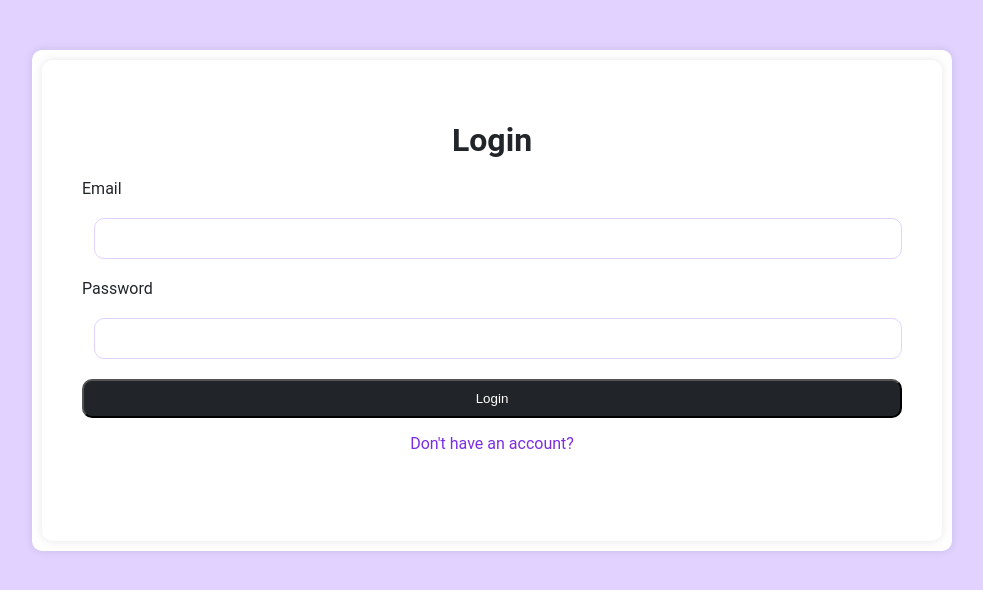
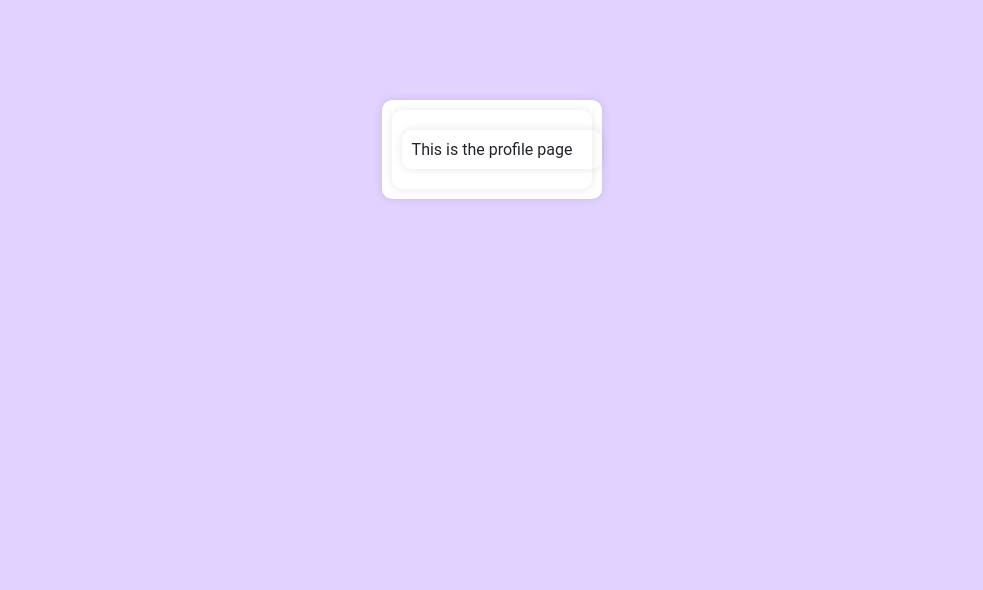
Before and after one commit to JamonCyberico/task-manager, a React (Create React App) app in the folder client/: page /profile in a window 1280 px wide. Shown: the top 590 px of the page, without its empty margins (148-1131 px from the left). Built offline with nearby package versions, Linux system fonts and the light colour scheme; the HTML template or start-up script is replaced by a standard one.

Commit message:
fix dependency versions + router

```diff
--- a/client/package.json
+++ b/client/package.json
@@ -12,6 +12,7 @@
     "react": "^18.2.0",
     "react-cookie": "^4.1.1",
     "react-dom": "^18.2.0",
+    "react-router-dom": "5.2.0",
     "react-scripts": "5.0.1",
     "web-vitals": "^2.1.4"
   },
@@ -44,6 +45,6 @@
     "@types/node": "^20.3.3",
     "@types/react": "^18.2.14",
     "@types/react-dom": "^18.2.6",
-    "typescript": "^5.1.6"
+    "typescript": "^4.9.5"
   }
 }
--- a/client/src/App.js
+++ b/client/src/App.js
@@ -7,6 +7,9 @@ import { getData } from "./services/tasksApi";
 import { useEffect, useState } from "react";
 
 import { AuthContext } from "./context/AuthContext.ts";
+
+import { BrowserRouter as Router, Switch, Route } from "react-router-dom";
+import Profile from "./components/Profile";
 
 function App() {
   const [tasks, setTasks] = useState([]);
@@ -27,8 +30,7 @@ function App() {
   };
 
   useEffect(() => {
-    if (user)
-      {
+    if (user) {
       fetchTasks();
     }
   });
@@ -40,19 +42,42 @@ function App() {
   return (
     <div className="app">
       <AuthContext.Provider value={{ user, setUser }}>
-        {!user ?
+        <Router>
+          <div className="app">
+            <Switch>
+              <Route exact path="/">
+                {!user ? (
                   <Auth />
-        :
-        (<div>
-          <ListHeader fetchTasks={fetchTasks}/>
+                ) : (
+                  <div className="default-view">
+                    <ListHeader fetchTasks={fetchTasks} />
                     <div className="list-container">
                       {sortedTasks.map((task) => (
-              <ListItem task={task} key={task.id} fetchTasks={fetchTasks} openModal={openModal} />
+                        <ListItem
+                          task={task}
+                          key={task.id}
+                          fetchTasks={fetchTasks}
+                          openModal={openModal}
+                        />
                       ))}
                     </div>
-          {isModalOpen && <Modal setIsModalOpen={setIsModalOpen} mode={"edit"} task={selectedTask} fetchTasks={fetchTasks}/>}
+                    {isModalOpen && (
+                      <Modal
+                        setIsModalOpen={setIsModalOpen}
+                        mode={"edit"}
+                        task={selectedTask}
+                        fetchTasks={fetchTasks}
+                      />
+                    )}
                   </div>
                 )}
+              </Route>
+              <Route path="/profile">
+                <Profile />
+              </Route>
+            </Switch>
+          </div>
+        </Router>
       </AuthContext.Provider>
     </div>
   );
--- /dev/null
+++ b/client/src/components/Profile.js
@@ -0,0 +1,10 @@
+function Profile() {
+
+  return (
+    <div className="list-item">
+      This is the profile page
+    </div>
+  );
+}
+
+export default Profile;
--- a/client/src/index.css
+++ b/client/src/index.css
@@ -8,6 +8,10 @@ body {
   justify-content: center;
   -webkit-font-smoothing: antialiased;
   -moz-osx-font-smoothing: grayscale;
+  display: flex;
+  justify-content: center;
+  align-items: center;
+  margin-top: 100px;
 }
 
 .app {
@@ -15,8 +19,10 @@ body {
   box-shadow: 0 0 10px rgba(0, 0, 0, 0.1);
   border-radius: 10px;
   padding: 10px;
-  margin-top: 50px;
-  width: 900px;
+}
+
+.default-view {
+  width: 1000px;
 }
 
 /* Auth */
@@ -57,6 +63,10 @@ body {
 .progress-bar {
   display: flex;
   margin-left: 20px;
+}
+
+.task-title {
+  margin-left: 10px;
 }
 
 /* Buttons */
```
Also changed, not shown: 1 other file (tests, documents, lock files or other folders). Lines whose indentation alone changed are shown as unchanged.
